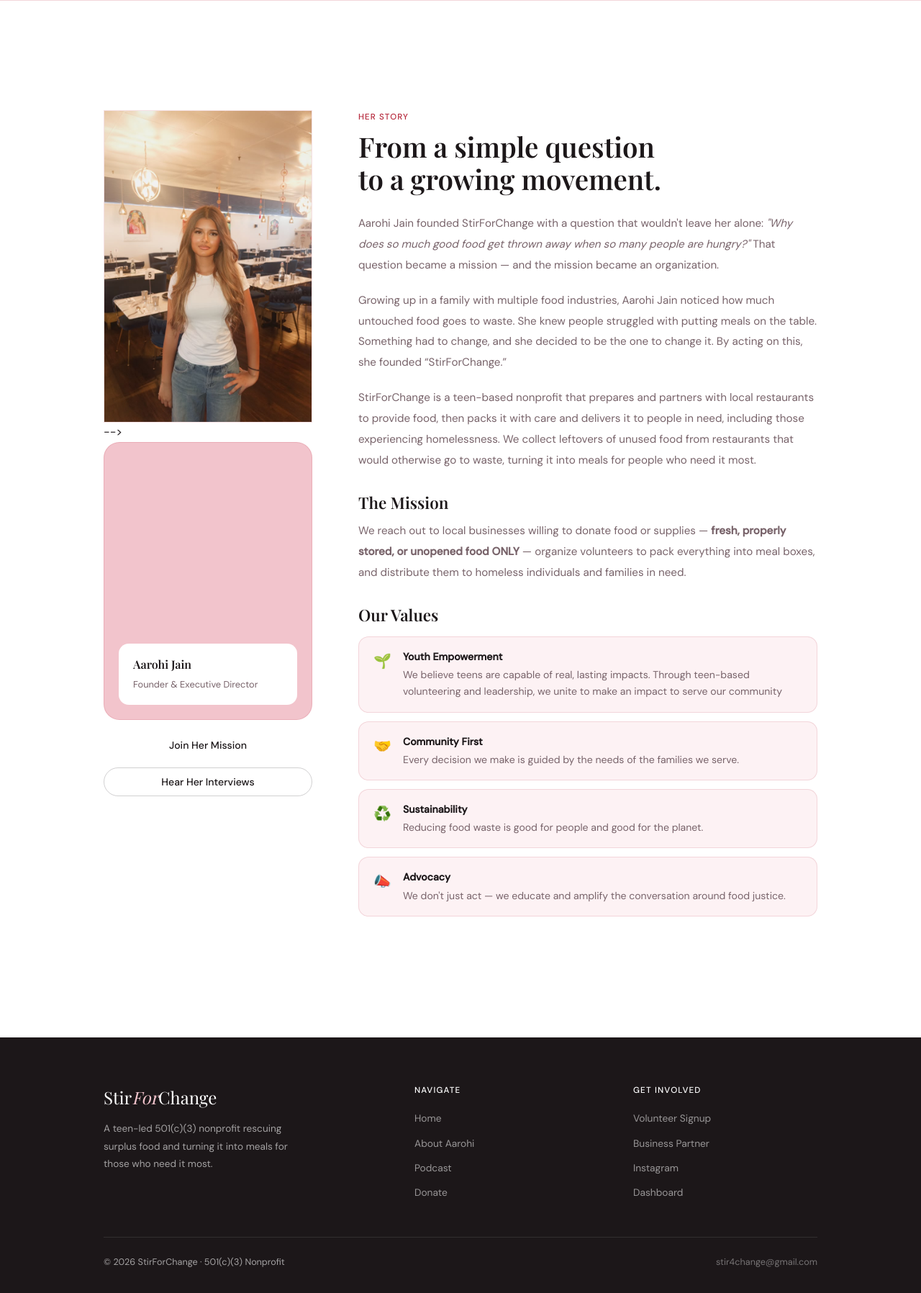
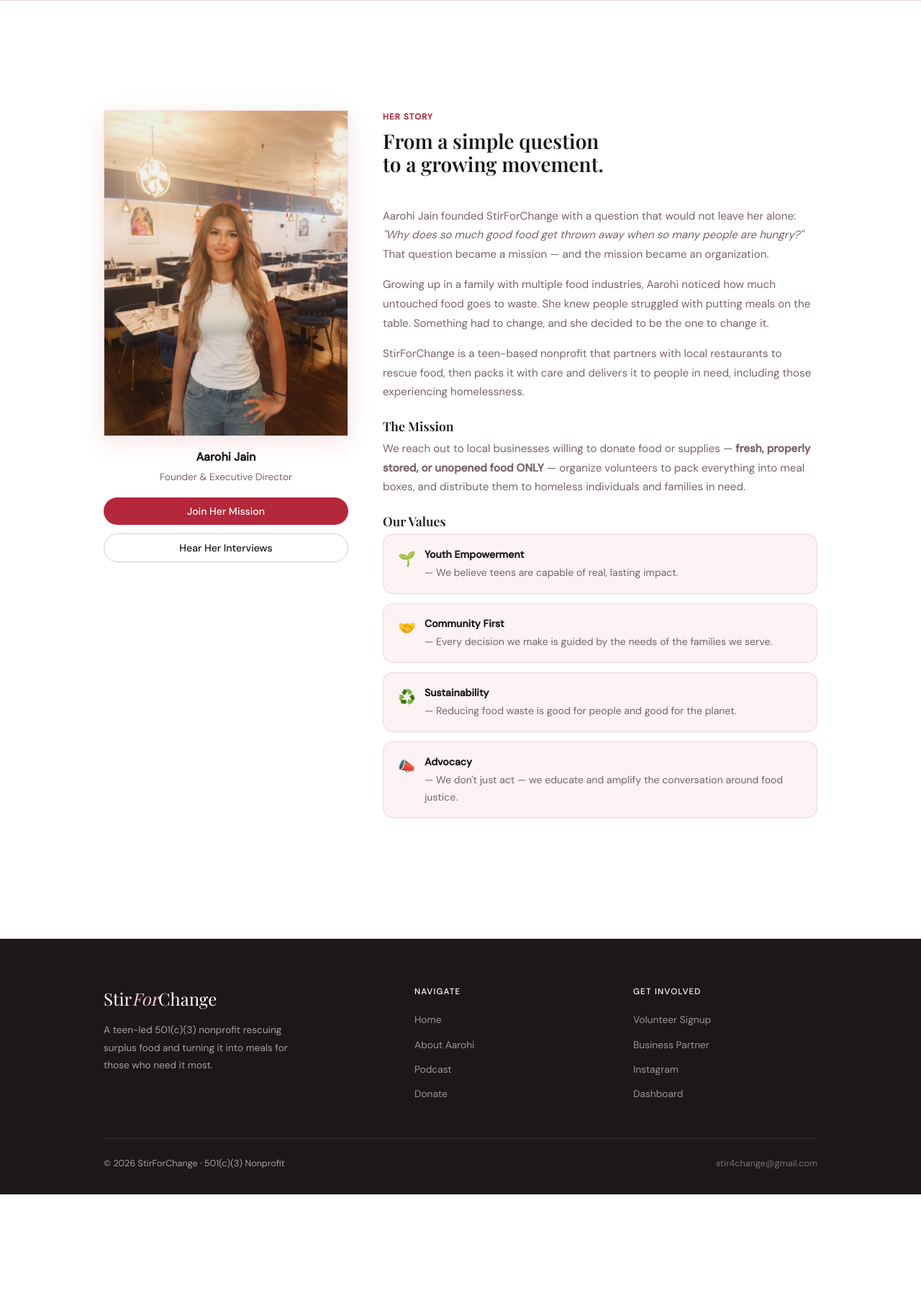
Before and after one commit to stirforchange/stirforchange, a Django app: page /about/ in a window 1280 px wide. Shown: the part 384-2180 px from the top of the page at 72% size. After the commit the page ends 2043 px from the top, so only its background shows below. Run offline with Django 5.2, Linux system fonts and the light colour scheme; some web fonts are replaced.

Commit message:
fix about page layout, volunteer page

```diff
--- a/templates/core/about.html
+++ b/templates/core/about.html
@@ -1,6 +1,6 @@
 {% extends 'base.html' %}
 {% load static %}
-{% block title %}About Aarohi{% endblock %}
+{% block title %}About Us — StirForChange{% endblock %}
 
 {% block content %}
 
@@ -15,16 +15,14 @@
     <div class="about-grid">
 
       <div class="about-img-wrap">
-             <img src="{% static 'images/aarohi.jpeg' %}" alt="Aarohi Jain"
-                  style="border-radius:var(--r-lg);width:100%;border:1px solid var(--border);"> -->
-        <div class="about-img-placeholder">
-          <div class="about-img-caption">
-            <strong>Aarohi Jain</strong>
-            <span>Founder &amp; Executive Director</span>
-          </div>
+        <img src="{% static 'images/aarohi.jpeg' %}" alt="Aarohi Jain — Founder of StirForChange"
+             style="width:100%;border-radius:var(--r-lg);display:block;object-fit:cover;aspect-ratio:3/4;border:1.5px solid var(--border);box-shadow:var(--s2);">
+        <div style="margin-top:1rem;text-align:center;">
+          <strong style="display:block;font-size:1rem;color:var(--charcoal);">Aarohi Jain</strong>
+          <span style="font-size:.85rem;color:var(--muted);">Founder &amp; Executive Director</span>
         </div>
         <div style="margin-top:1rem;display:flex;flex-direction:column;gap:.75rem;">
-          <a href="{% url 'volunteer' %}" class="btn btn-sage" style="text-align:center;">Join Her Mission</a>
+          <a href="{% url 'volunteer' %}" class="btn btn-primary" style="text-align:center;">Join Her Mission</a>
           <a href="{% url 'podcast' %}" class="btn btn-outline" style="text-align:center;">Hear Her Interviews</a>
         </div>
       </div>
@@ -33,19 +31,19 @@
         <div class="sec-eyebrow">Her Story</div>
         <h2>From a simple question<br>to a growing movement.</h2>
         <br>
-        <p>Aarohi Jain founded StirForChange with a question that wouldn't leave her alone: <em>"Why does so much good food get thrown away when so many people are hungry?"</em> That question became a mission — and the mission became an organization.</p>
-        <p>Growing up in a family with multiple food industries, Aarohi Jain noticed how much untouched food goes to waste. She knew people struggled with putting meals on the table. Something had to change, and she decided to be the one to change it. By acting on this, she founded  “StirForChange.”</p>
-        <p>StirForChange is a teen-based nonprofit that prepares and partners with local restaurants to provide food, then packs it with care and delivers it to people in need, including those experiencing homelessness. We collect leftovers of unused food from restaurants that would otherwise go to waste, turning it into meals for people who need it most.</p>
+        <p>Aarohi Jain founded StirForChange with a question that would not leave her alone: <em>"Why does so much good food get thrown away when so many people are hungry?"</em> That question became a mission — and the mission became an organization.</p>
+        <p>Growing up in a family with multiple food industries, Aarohi noticed how much untouched food goes to waste. She knew people struggled with putting meals on the table. Something had to change, and she decided to be the one to change it.</p>
+        <p>StirForChange is a teen-based nonprofit that partners with local restaurants to rescue food, then packs it with care and delivers it to people in need, including those experiencing homelessness.</p>
 
         <h3>The Mission</h3>
         <p>We reach out to local businesses willing to donate food or supplies — <strong>fresh, properly stored, or unopened food ONLY</strong> — organize volunteers to pack everything into meal boxes, and distribute them to homeless individuals and families in need.</p>
 
         <h3>Our Values</h3>
         <ul class="values-list">
-          <li><span class="vi">🌱</span><div><strong>Youth Empowerment</strong> We believe teens are capable of real, lasting impacts. Through teen-based volunteering and leadership, we unite to make an impact to serve our community</div></li>
-          <li><span class="vi">🤝</span><div><strong>Community First</strong> Every decision we make is guided by the needs of the families we serve.</div></li>
-          <li><span class="vi">♻️</span><div><strong>Sustainability</strong> Reducing food waste is good for people and good for the planet.</div></li>
-          <li><span class="vi">📣</span><div><strong>Advocacy</strong> We don't just act — we educate and amplify the conversation around food justice.</div></li>
+          <li><span class="vi">🌱</span><div><strong>Youth Empowerment</strong> — We believe teens are capable of real, lasting impact.</div></li>
+          <li><span class="vi">🤝</span><div><strong>Community First</strong> — Every decision we make is guided by the needs of the families we serve.</div></li>
+          <li><span class="vi">♻️</span><div><strong>Sustainability</strong> — Reducing food waste is good for people and good for the planet.</div></li>
+          <li><span class="vi">📣</span><div><strong>Advocacy</strong> — We don't just act — we educate and amplify the conversation around food justice.</div></li>
         </ul>
       </div>
 
@@ -53,4 +51,29 @@
   </div>
 </section>
 
+<style>
+.about-grid {
+  display: grid;
+  grid-template-columns: 340px 1fr;
+  gap: 3rem;
+  align-items: start;
+}
+.about-img-wrap {
+  position: sticky;
+  top: 100px;
+}
+.about-body h2 { font-family: var(--ff-d); font-size: 1.75rem; color: var(--charcoal); margin-bottom: 1rem; }
+.about-body h3 { font-size: 1.1rem; color: var(--charcoal); margin: 1.5rem 0 .5rem; }
+.about-body p  { color: var(--muted); line-height: 1.75; margin-bottom: 1rem; }
+.values-list { list-style: none; padding: 0; margin: 0; display: flex; flex-direction: column; gap: .85rem; }
+.values-list li { display: flex; gap: .75rem; align-items: flex-start; }
+.vi { font-size: 1.25rem; flex-shrink: 0; margin-top: 2px; }
+.sec-eyebrow { font-size: .72rem; font-weight: 700; text-transform: uppercase; letter-spacing: .1em; color: var(--red); margin-bottom: .5rem; }
+@media(max-width: 768px) {
+  .about-grid { grid-template-columns: 1fr; gap: 2rem; }
+  .about-img-wrap { position: static; }
+  .about-img-wrap img { aspect-ratio: 4/3; max-height: 380px; }
+}
+</style>
+
 {% endblock %}
```
